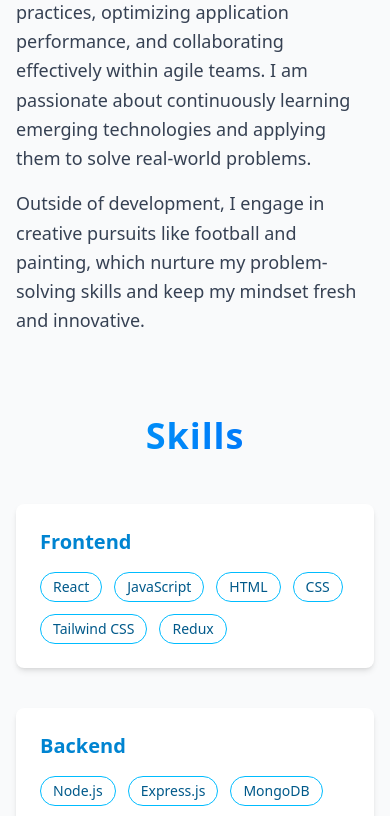
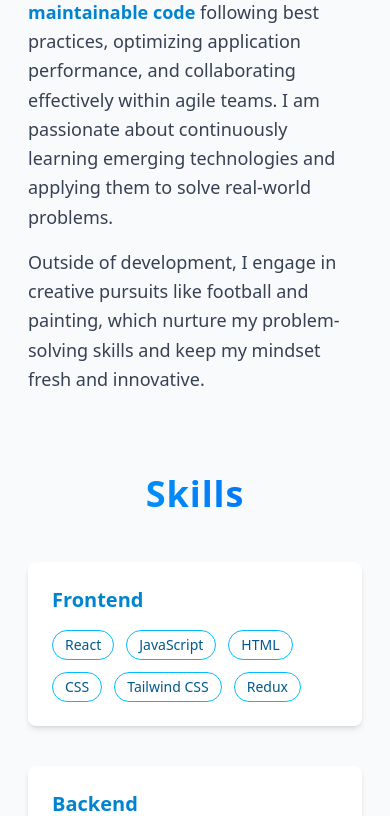
Before and after one commit to sohelrana6105/Portfolio, a React (Vite) app: page / in a window 390 px wide. Shown: the part 1156-1972 px from the top of the page. Built offline with nearby package versions, Linux system fonts and the light colour scheme.

Commit message:
fix footer and fix aligng overall projects

```diff
--- a/src/componets/Footer.jsx
+++ b/src/componets/Footer.jsx
@@ -19,7 +19,7 @@ export default function Footer() {
       transition={{ duration: 1 }}
     >
       {/* <div className="max-w-7xl mx-auto px-6 sm:px-8 lg:px-0 grid grid-cols-1 md:grid-cols-3 gap-12"> */}
-      <div className="max-w-7xl mx-auto px-6 sm:px-8 lg:px-0 flex items-start justify-between">
+      <div className="max-w-7xl mx-auto px-6 sm:px-8 lg:px-0 flex flex-col gap-5 sm:gap-0 md:flex-row items-start justify-between">
         {/* About Section */}
         <div>
           <h3 className="text-xl font-semibold mb-4 text-sky-700 dark:text-gray-200">
--- a/src/sections/About.jsx
+++ b/src/sections/About.jsx
@@ -6,7 +6,7 @@ export default function About() {
   return (
     <section
       id="about"
-      className="bg-gray-50 dark:bg-gray-900  px-4 sm:px-6 py-10"
+      className="bg-gray-50 dark:bg-gray-900  px-7 sm:px-7 py-10"
     >
       <motion.h2
         className="text-4xl font-extrabold mb-12 text-center tracking-wide text-transparent bg-clip-text bg-gradient-to-r from-sky-500 to-blue-600 dark:from-gray-400"
--- a/src/sections/Education.jsx
+++ b/src/sections/Education.jsx
@@ -7,7 +7,7 @@ export default function Education() {
     <div className="bg-gray-50 dark:bg-gray-900">
       <section
         id="education"
-        className="max-w-7xl mx-auto px-4 sm:px-6 lg:px-0 py-10"
+        className="max-w-7xl mx-auto px-7 sm:px-7 lg:px-0 py-10"
       >
         {/* Heading with typewriter */}
         <motion.h2
--- a/src/sections/Hero.jsx
+++ b/src/sections/Hero.jsx
@@ -8,7 +8,7 @@ export default function Hero() {
       <section
         id="home"
         // className="dark:bg-gray-900 max-w-7xl flex flex-col md:flex-row items-center justify-center  lg:justify-end px-4 sm:px-0 py-10 "
-        className=" max-w-7xl mx-auto flex flex-col md:flex-row items-center justify-center md:justify-between px-4 sm:px-0 py-10 "
+        className=" max-w-7xl mx-auto flex flex-col md:flex-row items-center justify-center md:justify-between px-7 sm:px-7 lg:px-0 py-10 "
       >
         {/* Text content */}
         <motion.div
--- a/src/sections/Projects.jsx
+++ b/src/sections/Projects.jsx
@@ -9,7 +9,7 @@ export default function Projects() {
     <div className="bg-gray-50 dark:bg-gray-900">
       <section
         id="projects"
-        className="px-6 lg:px-0 sm:px-10 py-10 max-w-7xl mx-auto"
+        className="px-7 lg:px-0 sm:px-7 py-10 max-w-7xl mx-auto"
         aria-label="Projects Section"
       >
         <motion.h2
--- a/src/sections/Skills.jsx
+++ b/src/sections/Skills.jsx
@@ -51,7 +51,7 @@ export default function Skills() {
     <div className="bg-gray-50 dark:bg-gray-900 ">
       <section
         id="skills"
-        className="max-w-7xl mx-auto px-4 lg:p-0 sm:px-6 py-10"
+        className="max-w-7xl mx-auto px-7 sm:px-7 lg:px-0 py-10"
       >
         <motion.h2
           className="text-4xl font-extrabold mb-12 text-center tracking-wide text-transparent bg-clip-text bg-gradient-to-r from-sky-500 to-blue-600 dark:from-gray-400"
```
